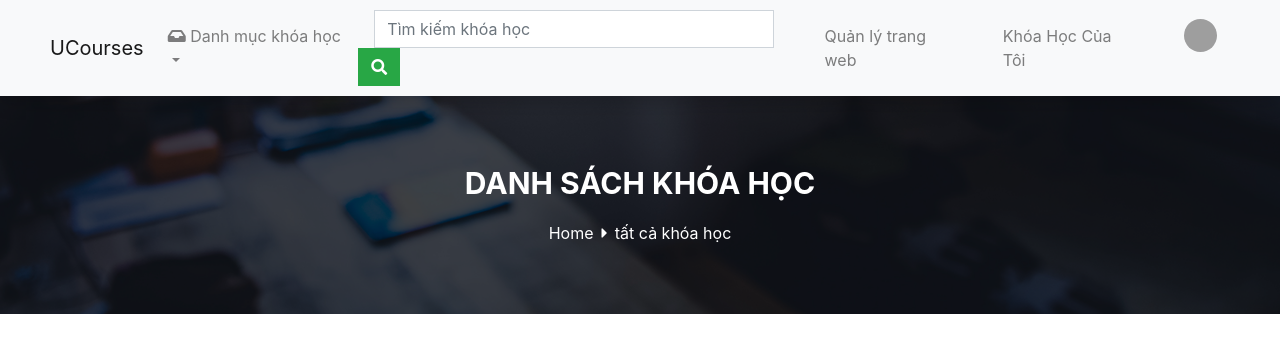
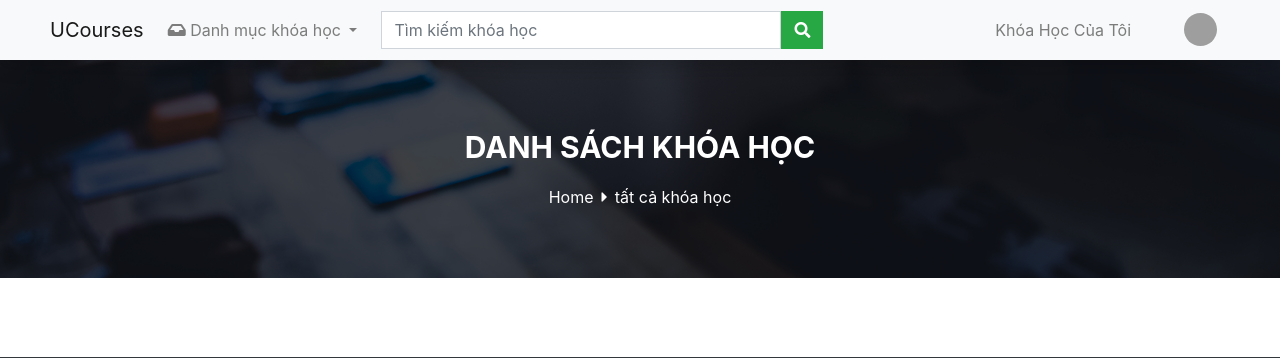
Before and after one commit to quyctd/myclass-clone, a Django app: page /course/ in a window 1280 px wide. Shown: the top 358 px of the page. Run offline with Django 3.2, Linux system fonts and the light colour scheme; the visitor is signed in with stand-in values (Sample User, id 1); data that the repository does not hold is empty; parts of the project's set-up code (start-up, migrations or seed data) failed here and were passed over; some libraries are stand-ins or nearby versions; grey boxes are pictures that could not be loaded.

Commit message:
Fix UI bug Ipad Pro

```diff
--- a/templates/partial/header.html
+++ b/templates/partial/header.html
@@ -29,11 +29,7 @@
     <ul class="navbar-nav">
       {% if user.is_authenticated %}
 
-        {% if user.is_superuser %}
-          <li class="nav-item mx-3">
-            <a class="nav-link" href="/admin/">Quản lý trang web</a>
-          </li>
-        {% endif %}
+
 
         <li class="nav-item mx-3">
           <a class="nav-link" href="/mycourses/">Khóa Học Của Tôi</a>
@@ -54,6 +50,9 @@
             </a>
             <div class="dropdown-menu dropdown-menu-right">
               <a href="/settings/" class="dropdown-item">Cài đặt</a>
+              {% if user.is_superuser %}
+                <a class="dropdown-item" href="/admin/">Quản lý trang web</a>
+              {% endif %}
               <a class="dropdown-item text-muted" href="/logout/">Đăng xuất</a>
             </div>
           </div>
```
